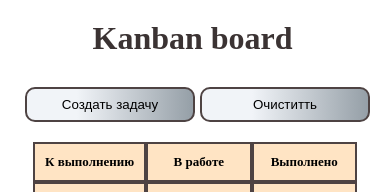
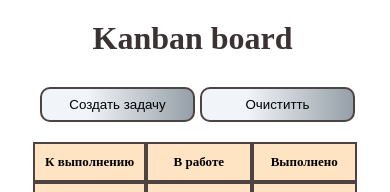
Before and after one commit to Viacheslav89/kanban, a Vue app: page / in a window 390 px wide. Shown: the top 192 px of the page. Built offline with nearby package versions, Linux system fonts and the light colour scheme.

Commit message:
media form and task

```diff
--- a/src/App.vue
+++ b/src/App.vue
@@ -142,6 +142,8 @@ $color-border: rgb(78, 67, 67);
 
 .board {
   border-collapse: collapse;
+  margin: 0;
+  padding: 0;
 }
 
 .kanban_title {
@@ -153,9 +155,9 @@ $color-border: rgb(78, 67, 67);
 }
 
 .board__btn_wrapper {
+  margin: 0 auto;
   width: 510px;
   padding: 10px;
-  margin: 0 auto;
   display: flex;
   justify-content: space-between;
 }
@@ -182,11 +184,12 @@ $color-border: rgb(78, 67, 67);
   margin-bottom: 10px;
   border-radius: 10px;
   height: 35px;
-  width: 250px;
+  width: 100%;
 }
 
 .board__desk--wrapper {
   margin: 0;
+  padding: 0;
   padding: 0 25px 0 25px;
   display: flex;
   justify-content: center;
@@ -247,6 +250,15 @@ $color-border: rgb(78, 67, 67);
 }
 
 @media screen and (max-width: 550px) {
+  .board__btn {
+    margin-top: 10px;
+    margin-left: 5px;
+    margin-bottom: 10px;
+    border-radius: 10px;
+    height: 35px;
+    width: 100%;
+  }
+
   .board__title {
     font-size: 13px;
     white-space: nowrap;
@@ -258,7 +270,7 @@ $color-border: rgb(78, 67, 67);
   }
 
   .board__btn_wrapper {
-    width: 350px;
+    width: 320px;
   }
 }
 
--- a/src/components/AppForm.vue
+++ b/src/components/AppForm.vue
@@ -52,9 +52,6 @@
   </div>
 </template>
 
-
-
-
 <script setup lang="ts">
 import { Task } from "../types";
 
@@ -75,10 +72,6 @@ const closerForm = () => {
   emit("closerForm");
 };
 </script>
-
-
-
-
 
 <style lang="scss">
 .form {
@@ -152,7 +145,6 @@ const closerForm = () => {
   width: 200px;
 }
 
-
 @media screen and (max-width: 770px) {
   .form__wrapper {
     width: 530px;
@@ -176,22 +168,22 @@ const closerForm = () => {
 
 @media screen and (max-width: 480px) {
   .form__wrapper {
-    width: 390px;
-    margin: -215px 0 0 -215px;
+    width: 350px;
+    margin: -250px 0 0 -197px;
   }
 }
 
 @media screen and (max-width: 400px) {
   .form__wrapper {
-    width: 340px;
-    margin: -215px 0 0 -195px;
+    width: 325px;
+    margin: -250px 0 0 -185px;
   }
 }
 
 @media screen and (max-width: 361px) {
   .form__wrapper {
-    width: 315px;
-    margin: -215px 0 0 -185px;
+    width: 300px;
+    margin: -200px 0 0 -170px;
   }
 }
 </style>
--- a/src/components/AppTask.vue
+++ b/src/components/AppTask.vue
@@ -4,6 +4,7 @@
     <p class="board__task_desk">{{ task.desk }}</p>
     <div class="board__task_deadline_wrapper">
       <p
+        v-if="task.status !== 'Выполнено'"
         :class="{
           board__task_deadline: true,
           board__task_deadline_end:
@@ -117,8 +118,6 @@ const removedTask = (): void => {
 
   &_ready {
     margin: 0;
-    margin-left: 15px;
-    padding: 0;
     color: rgb(137, 240, 96);
     font-size: 18px;
   }
@@ -140,14 +139,12 @@ const removedTask = (): void => {
       rgb(241, 244, 248) 30%,
       rgb(149, 159, 167) 100%
     );
-
   }
 }
 
 @media screen and (max-width: 565px) {
   .board__task {
     font-size: 12px;
-
 
     &_delete {
       width: 20px;
@@ -165,13 +162,16 @@ const removedTask = (): void => {
     &_status {
       width: 90px;
     }
+
+    &_ready {
+      font-size: 15px;
+    }
   }
 }
 
 @media screen and (max-width: 490px) {
   .board__task {
     font-size: 12px;
-
 
     &_delete {
       width: 18px;
@@ -189,6 +189,24 @@ const removedTask = (): void => {
     &_status {
       width: 70px;
     }
+
+    &_ready {
+      font-size: 12px;
+    }
+  }
+}
+
+@media screen and (max-width: 400px) {
+  .board__task {
+    font-size: 12px;
+
+    &_status {
+      width: 45px;
+    }
+
+    &_ready {
+      font-size: 12px;
+    }
   }
 }
 </style>
```
Lines whose indentation alone changed are shown as unchanged.
